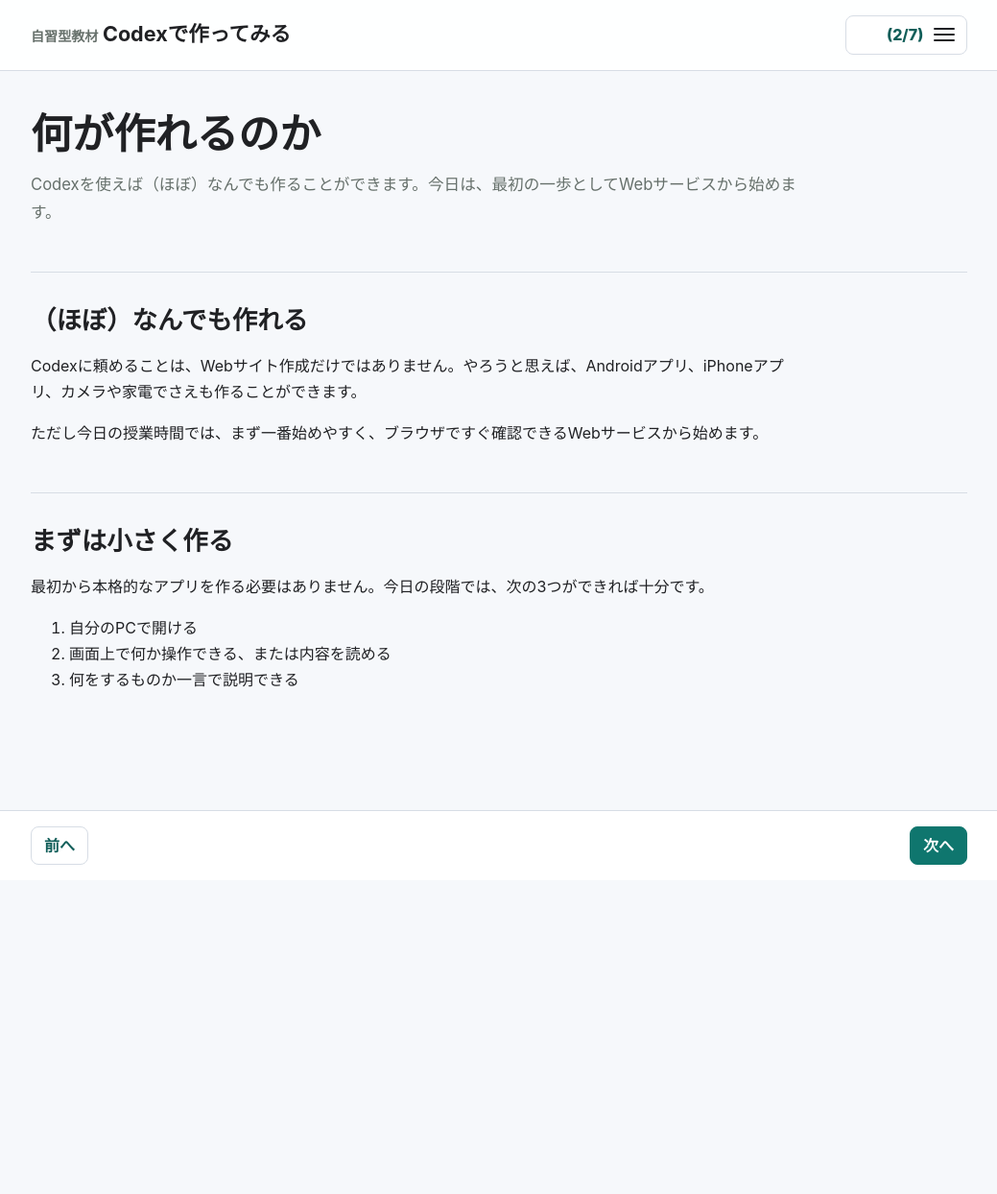
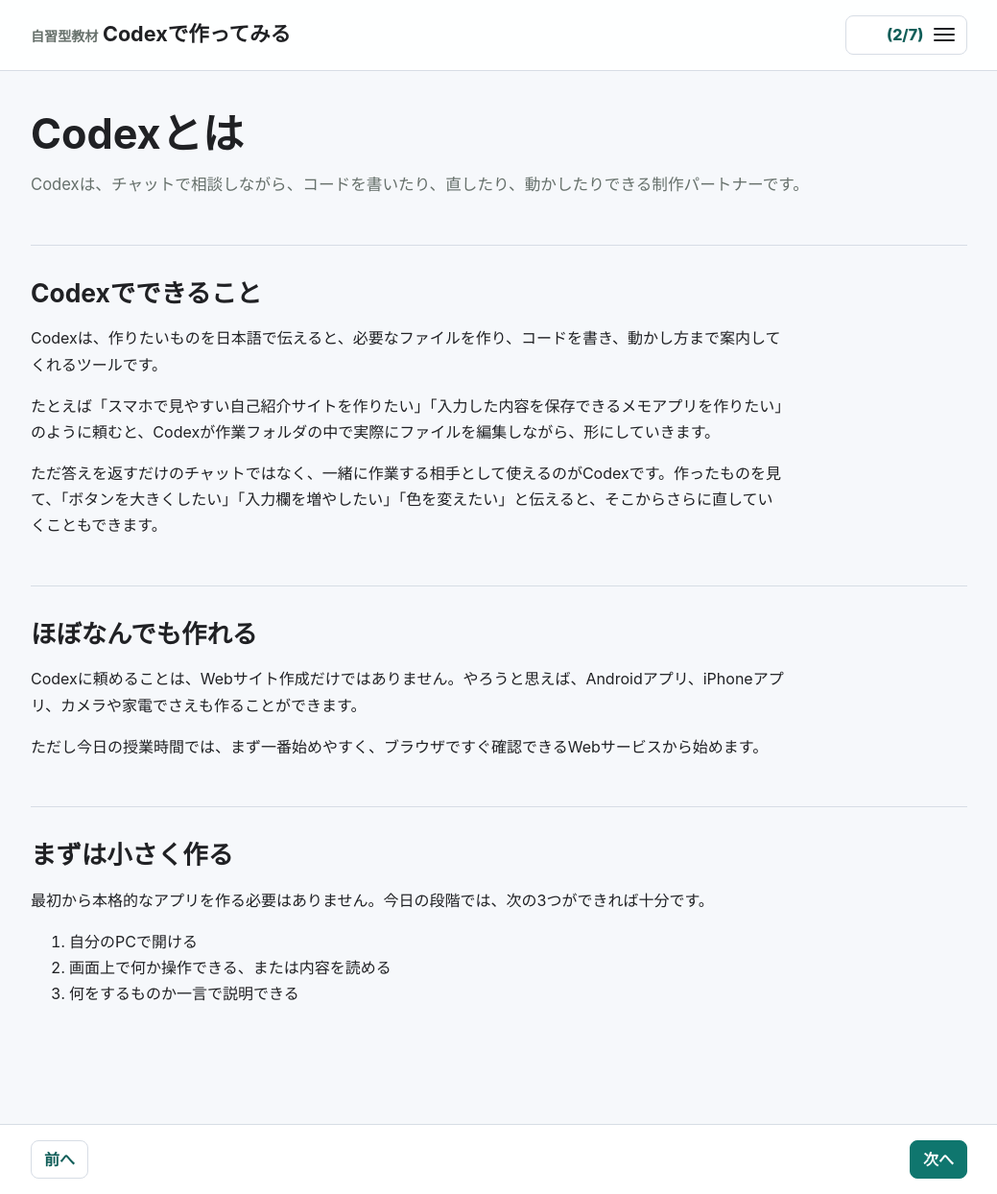
Before and after one commit to rintaro-chujo/designe-lecture, a Jekyll site: the page built from 20260528/can-make/index.md, in a window 1280 px wide. Shown: the whole page at 96% size, without its empty margins (120-1159 px from the left). Built offline with Jekyll 4.4.1, drawn with Linux system fonts in a browser that asks for light colours; before the commit the page ends 917 px from its top, so only the background shows below that.

Commit message:
Update Codex overview page

```diff
--- a/20260528/can-make/index.md
+++ b/20260528/can-make/index.md
@@ -1,10 +1,18 @@
 ---
 layout: default
-title: "何が作れるのか"
-lead: "Codexを使えば（ほぼ）なんでも作ることができます。今日は、最初の一歩としてWebサービスから始めます。"
+title: "Codexとは"
+lead: "Codexは、チャットで相談しながら、コードを書いたり、直したり、動かしたりできる制作パートナーです。"
 ---
 
-## （ほぼ）なんでも作れる
+## Codexでできること
+
+Codexは、作りたいものを日本語で伝えると、必要なファイルを作り、コードを書き、動かし方まで案内してくれるツールです。
+
+たとえば「スマホで見やすい自己紹介サイトを作りたい」「入力した内容を保存できるメモアプリを作りたい」のように頼むと、Codexが作業フォルダの中で実際にファイルを編集しながら、形にしていきます。
+
+ただ答えを返すだけのチャットではなく、一緒に作業する相手として使えるのがCodexです。作ったものを見て、「ボタンを大きくしたい」「入力欄を増やしたい」「色を変えたい」と伝えると、そこからさらに直していくこともできます。
+
+## ほぼなんでも作れる
 
 Codexに頼めることは、Webサイト作成だけではありません。やろうと思えば、Androidアプリ、iPhoneアプリ、カメラや家電でさえも作ることができます。
 
--- a/_data/navigation.yml
+++ b/_data/navigation.yml
@@ -4,7 +4,7 @@ sections:
     pages:
       - title: "今日のゴール"
         url: "/20260528/overview/"
-      - title: "何が作れるのか"
+      - title: "Codexとは"
         url: "/20260528/can-make/"
       - title: "Codexを準備する"
         url: "/20260528/setup/"
```
